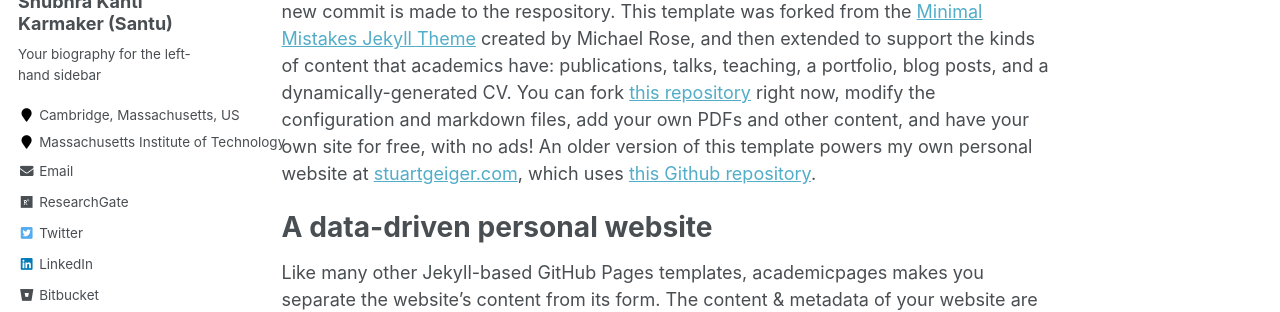
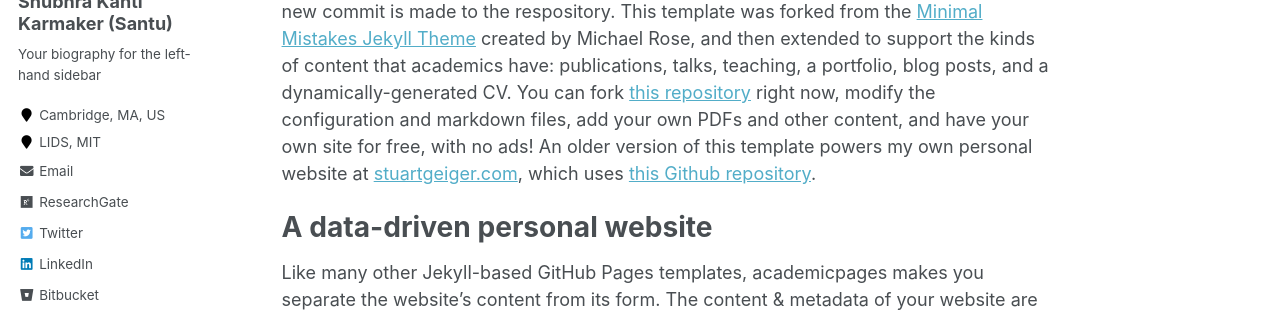
Before and after one commit to karmake2/karmake2.github.io, a Jekyll site: the page built from _pages/about.md, in a window 1280 px wide. Shown: the part 271-583 px from the top of the page. Built offline with Jekyll 4.4.1, drawn with Linux system fonts in a browser that asks for light colours.

Commit message:
link update4

```diff
--- a/_config.yml
+++ b/_config.yml
@@ -83,8 +83,8 @@
   name             : "Shubhra Kanti Karmaker (Santu)"
   avatar           : "santu.png"
   bio              : "Your biography for the left-hand sidebar"
-  location         : "Cambridge, Massachusetts, US"
-  employer         : "Massachusetts Institute of Technology"
+  employer         : "LIDS, MIT"
+  location         : "Cambridge, MA, US"
   pubmed           :
   googlescholar    : "https://scholar.google.com/citations?user=y6pZKT4AAAAJ&hl=en"
   email            : "santu@mit.edu"
```
